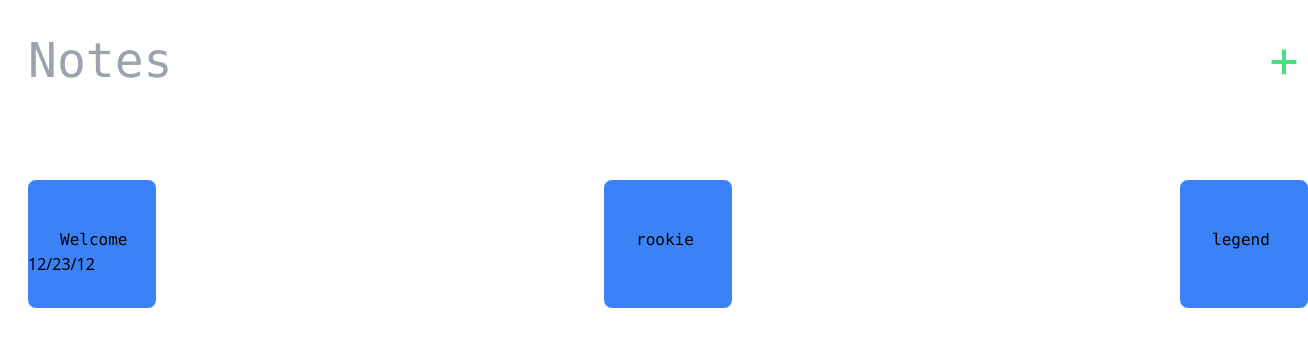
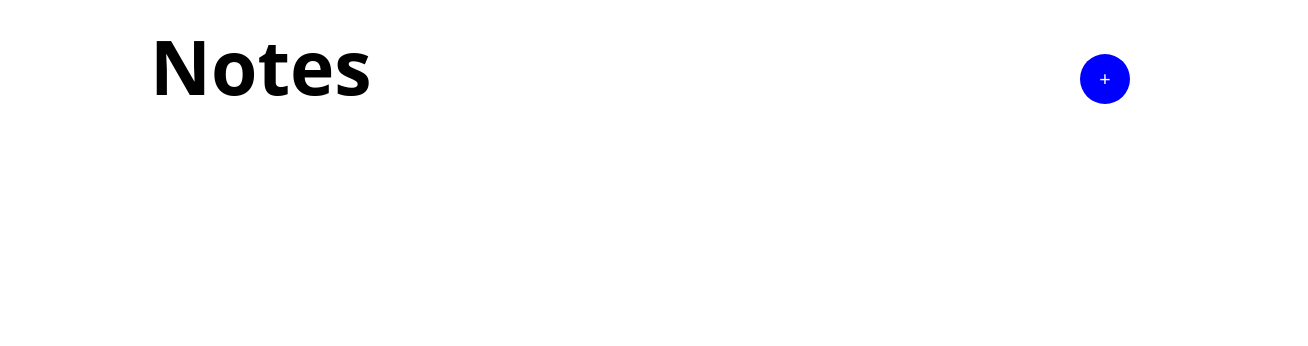
Before and after one commit to tonyantony300/fictional-computing-machine, a Vue app: page / in a window 1280 px wide. Shown: the top 346 px of the page, 1308 px wide, since content can reach past the window. Built offline with nearby package versions, Linux system fonts and the light colour scheme.

Commit message:
completed notes project in vue without tailwind

```diff
--- a/src/App.vue
+++ b/src/App.vue
@@ -421,9 +421,7 @@ export default {
 };
 </script> -->
 
-<script setup></script>
-<template>
-  <main>
+<!--
 <div class="container h-screen mx-7 my-9">
   <header class="font-mono text-5xl flex justify-between">
     <h1 class="text-gray-400">Notes</h1>
@@ -432,7 +430,7 @@ export default {
   <div class="flex justify-between mt-24">
     <div class="bg-blue-500 rounded-lg w-32 h-32">
       <p class="font-mono mt-12 ml-8">Welcome</p>
-          <p class="">12/23/12</p>
+      <p class=""></p>
     </div>
     <div class="bg-blue-500 rounded-lg w-32 h-32">
       <p class="font-mono mt-12 ml-8">rookie</p>
@@ -443,6 +441,167 @@ export default {
       <p class=""></p>
     </div>
   </div>
+</div> -->
+
+<script setup>
+import { ref } from "vue";
+const showModal = ref(false);
+const newNote = ref("");
+const notes = ref([]);
+const errorMessage = ref("");
+
+const getRandomColor = () => {
+  return "hsl(" + Math.random() * 360 + ", 100%, 75%)";
+};
+
+const addNotes = () => {
+  if (newNote.value.length < 10) {
+    newNote.value = "";
+    errorMessage.value = "please type in atleast 10 letters";
+    return;
+  }
+  notes.value.push({
+    text: newNote.value,
+    id: Math.floor(Math.random() * 100000),
+    date: new Date(),
+    backgroundColor: getRandomColor(),
+  });
+  showModal.value = false;
+  newNote.value = "";
+  errorMessage.value = "";
+};
+</script>
+<template>
+  <main>
+    <div class="overlay" v-if="showModal">
+      <div class="modal">
+        <textarea
+          name="notes"
+          v-model.trim="newNote"
+          id="notes"
+          cols="30"
+          rows="10"
+        >
+        </textarea>
+        <p v-if="errorMessage">{{ errorMessage }}</p>
+        <button @click="addNotes(newNote)">Add Note</button>
+        <button class="close" @click="showModal = false">Close</button>
+      </div>
+    </div>
+    <div class="container">
+      <header>
+        <h1>Notes</h1>
+        <button @click="showModal = true">+</button>
+      </header>
+      <div class="cards-container">
+        <div
+          class="card"
+          v-for="item in notes"
+          :key="item.id"
+          :style="{ backgroundColor: item.backgroundColor }"
+        >
+          <p class="main-text">
+            {{ item.text }}
+          </p>
+          <p class="date">{{ item.date.toLocaleDateString("en-uk") }}</p>
+        </div>
+      </div>
     </div>
   </main>
 </template>
+
+<style scoped>
+main {
+  height: 100vh;
+  width: 100vw;
+}
+.container {
+  max-width: 1000px;
+  padding: 10px;
+  margin: 0 auto;
+}
+
+header {
+  display: flex;
+  justify-content: space-between;
+  align-items: center;
+}
+
+h1 {
+  font-weight: bold;
+  margin-bottom: 25px;
+  font-size: 75px;
+}
+
+header button {
+  border: none;
+  padding: 10px;
+  width: 50px;
+  height: 50px;
+  cursor: pointer;
+  background-color: blue;
+  border-radius: 100%;
+  color: white;
+  font-size: 20px;
+}
+
+.card {
+  width: 225px;
+  height: 225px;
+  background-color: rgb(237, 182, 44);
+  padding: 10px;
+  border-radius: 15px;
+  display: flex;
+  flex-direction: column;
+  justify-content: space-between;
+  margin-right: 20px;
+  margin-bottom: 20px;
+}
+
+.date {
+  font-size: 12.5px;
+  font-weight: bold;
+}
+
+.cards-container {
+  display: flex;
+  flex-wrap: wrap;
+}
+
+.overlay {
+  position: absolute;
+  width: 100%;
+  height: 100%;
+  background-color: rgb(0, 0, 0, 0.77);
+  z-index: 10;
+  display: flex;
+  align-items: center;
+  justify-content: center;
+}
+
+.modal {
+  width: 550px;
+  background-color: white;
+  border-radius: 10px;
+  padding: 30px;
+  position: relative;
+  display: flex;
+  flex-direction: column;
+}
+
+.modal button {
+  padding: 10px 20px;
+  font-size: 20px;
+  width: 100%;
+  background-color: blueviolet;
+  border: none;
+  color: white;
+  cursor: pointer;
+  margin-top: 15px;
+}
+
+.modal .close {
+  background-color: rgb(193, 15, 15);
+  margin-top: 7px;
+}
+</style>
```
Lines whose indentation alone changed are shown as unchanged.
